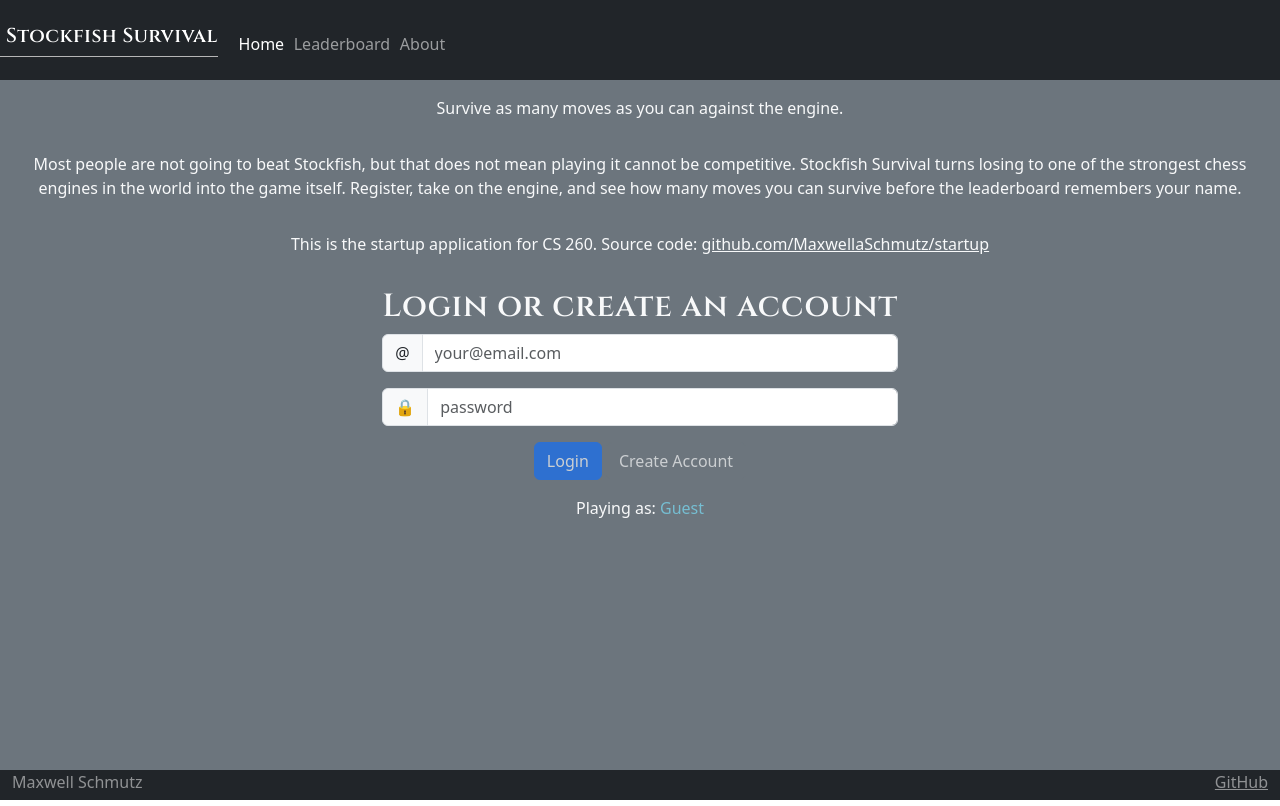
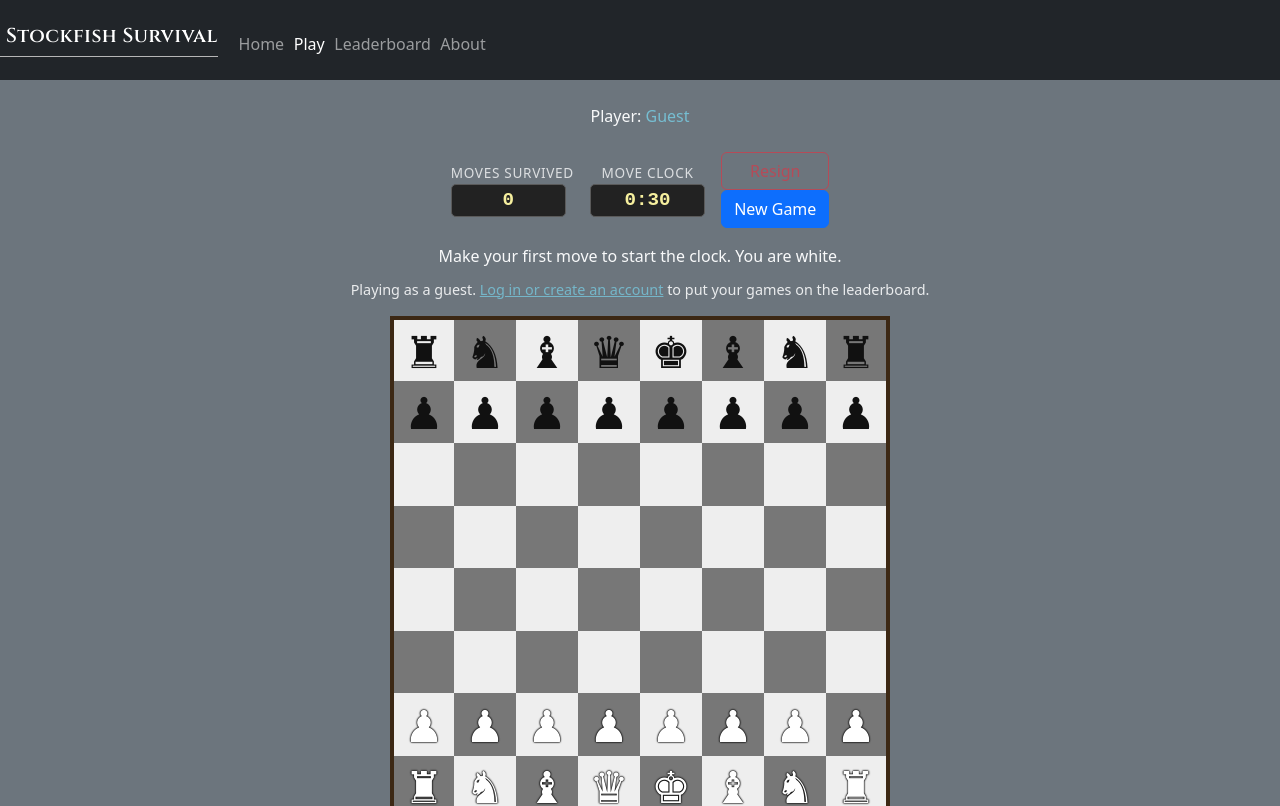
Before and after one commit to MaxwellaSchmutz/startup, a React (Vite) app: page /play in a window 1280 px wide. Before the commit this address led to /. Shown: the top 806 px of the page. Built offline with nearby package versions, Linux system fonts and the light colour scheme.

Commit message:
guest play

```diff
--- a/src/app.css
+++ b/src/app.css
@@ -114,3 +114,15 @@ footer a {
     display: none;
   }
 }
+
+.guest-play,
+.guest-note {
+  margin-top: 0.75em;
+  font-size: 0.9em;
+  opacity: 0.9;
+}
+
+.guest-play a,
+.guest-note a {
+  color: rgb(118, 190, 210);
+}
--- a/src/app.jsx
+++ b/src/app.jsx
@@ -2,7 +2,7 @@ import React from 'react';
 import 'bootstrap/dist/css/bootstrap.min.css';
 import './app.css';
 
-import { BrowserRouter, Navigate, NavLink, Route, Routes } from 'react-router-dom';
+import { BrowserRouter, NavLink, Route, Routes } from 'react-router-dom';
 import { Login } from './login/login';
 import { Play } from './play/play';
 import { Leaderboard } from './leaderboard/leaderboard';
@@ -13,7 +13,8 @@ import { currentUser, displayName } from './login/authService';
 
 export default function App() {
   // Lifted state: Login changes who is logged in, and App needs to know so it
-  // can decide which nav links to show and whether /play is reachable.
+  // can show the player's name and pass it to Play. Anyone can play; only
+  // logged-in players get their games saved to the leaderboard.
   const [userName, setUserName] = React.useState(currentUser());
   const [authState, setAuthState] = React.useState(userName ? AuthState.Authenticated : AuthState.Unauthenticated);
   const authenticated = authState === AuthState.Authenticated;
@@ -30,13 +31,11 @@ export default function App() {
                   Home
                 </NavLink>
               </li>
-              {authenticated && (
-                <li className="nav-item">
-                  <NavLink className="nav-link" to="play">
-                    Play
-                  </NavLink>
-                </li>
-              )}
+              <li className="nav-item">
+                <NavLink className="nav-link" to="play">
+                  Play
+                </NavLink>
+              </li>
               <li className="nav-item">
                 <NavLink className="nav-link" to="leaderboard">
                   Leaderboard
@@ -66,7 +65,7 @@ export default function App() {
               />
             }
           />
-          <Route path="/play" element={authenticated ? <Play userName={userName} /> : <Navigate to="/" replace />} />
+          <Route path="/play" element={<Play userName={authenticated ? userName : ''} />} />
           <Route path="/leaderboard" element={<Leaderboard userName={userName} />} />
           <Route path="/about" element={<About />} />
           <Route path="*" element={<NotFound />} />
--- a/src/login/unauthenticated.jsx
+++ b/src/login/unauthenticated.jsx
@@ -1,5 +1,5 @@
 import React from 'react';
-import { useNavigate } from 'react-router-dom';
+import { Link, useNavigate } from 'react-router-dom';
 import Button from 'react-bootstrap/Button';
 import { MessageDialog } from './messageDialog';
 import { createAccount, login } from './authService';
@@ -60,6 +60,10 @@ export function Unauthenticated({ userName, onLogin }) {
         </Button>
       </form>
 
+      <p className="guest-play">
+        Just want to try it? <Link to="/play">Play as a guest</Link> (guest games are not saved to the leaderboard).
+      </p>
+
       <MessageDialog message={displayError} onHide={() => setDisplayError(null)} />
     </div>
   );
--- a/src/play/chessGame.jsx
+++ b/src/play/chessGame.jsx
@@ -5,6 +5,7 @@ import { ChessBoard } from './chessBoard';
 import { getEngineMove } from './engine';
 import { GameEvent, GameNotifier } from './gameNotifier';
 import { saveScore } from '../leaderboard/scores';
+import { Link } from 'react-router-dom';
 import { displayName } from '../login/authService';
 
 const moveSeconds = 30;
@@ -31,7 +32,12 @@ function kingSquare(chess, color) {
   return null;
 }
 
+// userName is empty for a guest: guests can play, but only logged-in players
+// get their games saved to the leaderboard and announced in the live feed.
 export function ChessGame({ userName }) {
+  const isGuest = !userName;
+  const playerName = isGuest ? 'Guest' : displayName(userName);
+
   // The chess.js instance holds the rules and move history; React state holds
   // everything the UI renders. fen changes after every move, which re-renders
   // the board and re-runs the effects below.
@@ -55,9 +61,10 @@ export function ChessGame({ userName }) {
     setStatus('over');
     setResult(reason);
     setSelected(null);
+    if (isGuest) return;
     const score = { name: userName, moves, result: reason, date: new Date().toLocaleDateString() };
     saveScore(score);
-    GameNotifier.broadcastEvent(displayName(userName), GameEvent.End, score);
+    GameNotifier.broadcastEvent(playerName, GameEvent.End, score);
   }
 
   function gameOverReason() {
@@ -75,7 +82,7 @@ export function ChessGame({ userName }) {
 
     if (status === 'ready') {
       setStatus('playing');
-      GameNotifier.broadcastEvent(displayName(userName), GameEvent.Start);
+      if (!isGuest) GameNotifier.broadcastEvent(playerName, GameEvent.Start);
     }
     if (game.isGameOver()) {
       endGame(gameOverReason(), moves);
@@ -149,7 +156,7 @@ export function ChessGame({ userName }) {
   return (
     <>
       <div className="players">
-        Player: <span className="player-name">{displayName(userName)}</span>
+        Player: <span className="player-name">{playerName}</span>
       </div>
 
       <div className="game-status">
@@ -182,6 +189,11 @@ export function ChessGame({ userName }) {
       <div className={`game-message ${status === 'over' ? 'game-over' : ''}`} role="status">
         {statusText}
         {status === 'over' && ` You survived ${movesSurvived} move${movesSurvived === 1 ? '' : 's'}.`}
+        {isGuest && (
+          <div className="guest-note">
+            Playing as a guest. <Link to="/">Log in or create an account</Link> to put your games on the leaderboard.
+          </div>
+        )}
       </div>
 
       <ChessBoard
```
